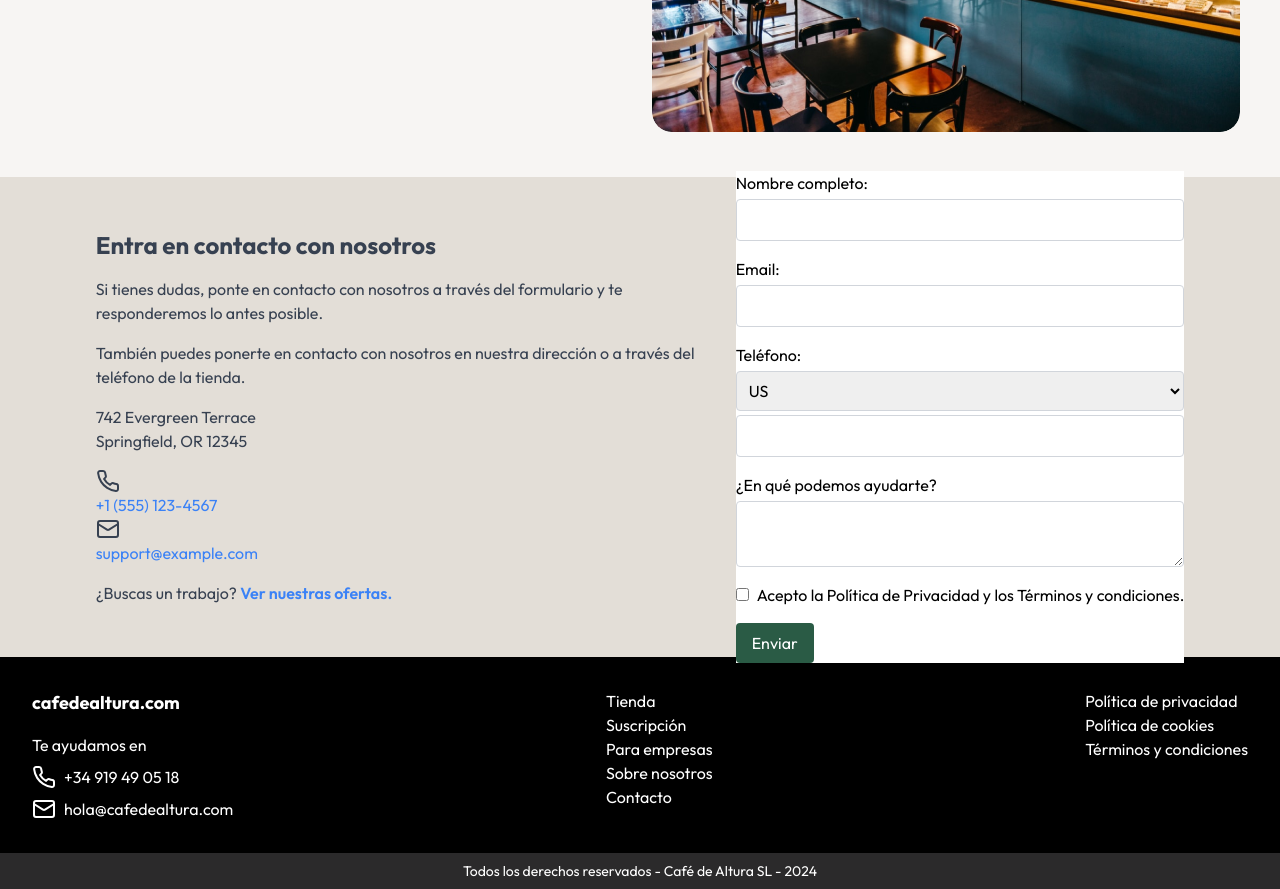
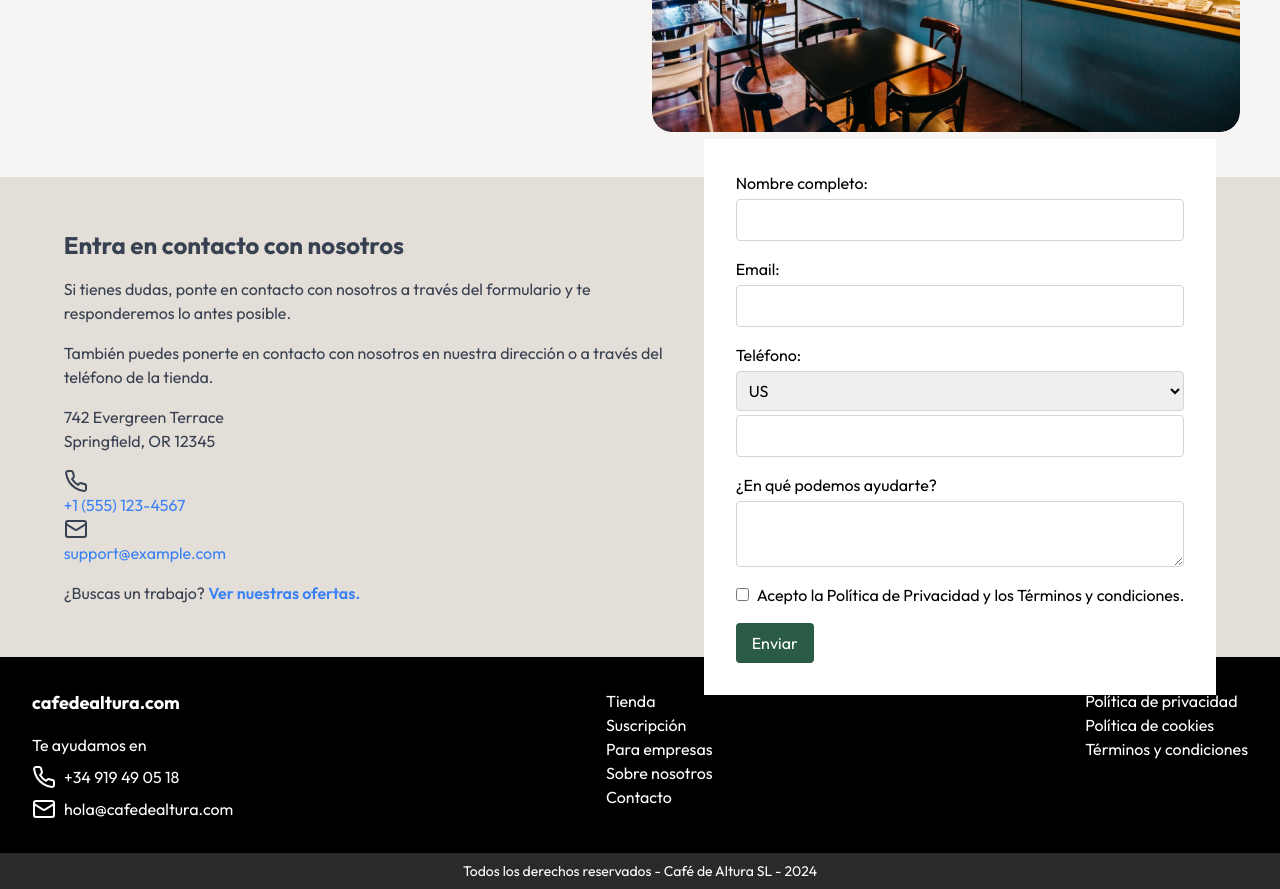
Before and after one commit to gabrielaspooky/CafeDeAlturaV2, a Next.js app in the folder cafe-de-altura/: page / in a window 1280 px wide. Shown: the part 2260-3149 px from the top of the page. Built offline with nearby package versions, Linux system fonts and the light colour scheme; no server answers.

Commit message:
added new style to homeform

```diff
--- a/cafe-de-altura/src/app/(main)/HomeForm.jsx
+++ b/cafe-de-altura/src/app/(main)/HomeForm.jsx
@@ -25,7 +25,7 @@ const HomeForm = () => {
   };
 
   return (
-    <form onSubmit={handleSubmit} className="space-y-4 bg-white">
+    <form onSubmit={handleSubmit} className="space-y-4 w-34 h-33 p-8 bg-white">
       <label className="block text-black">
         Nombre completo:
         <input
```
